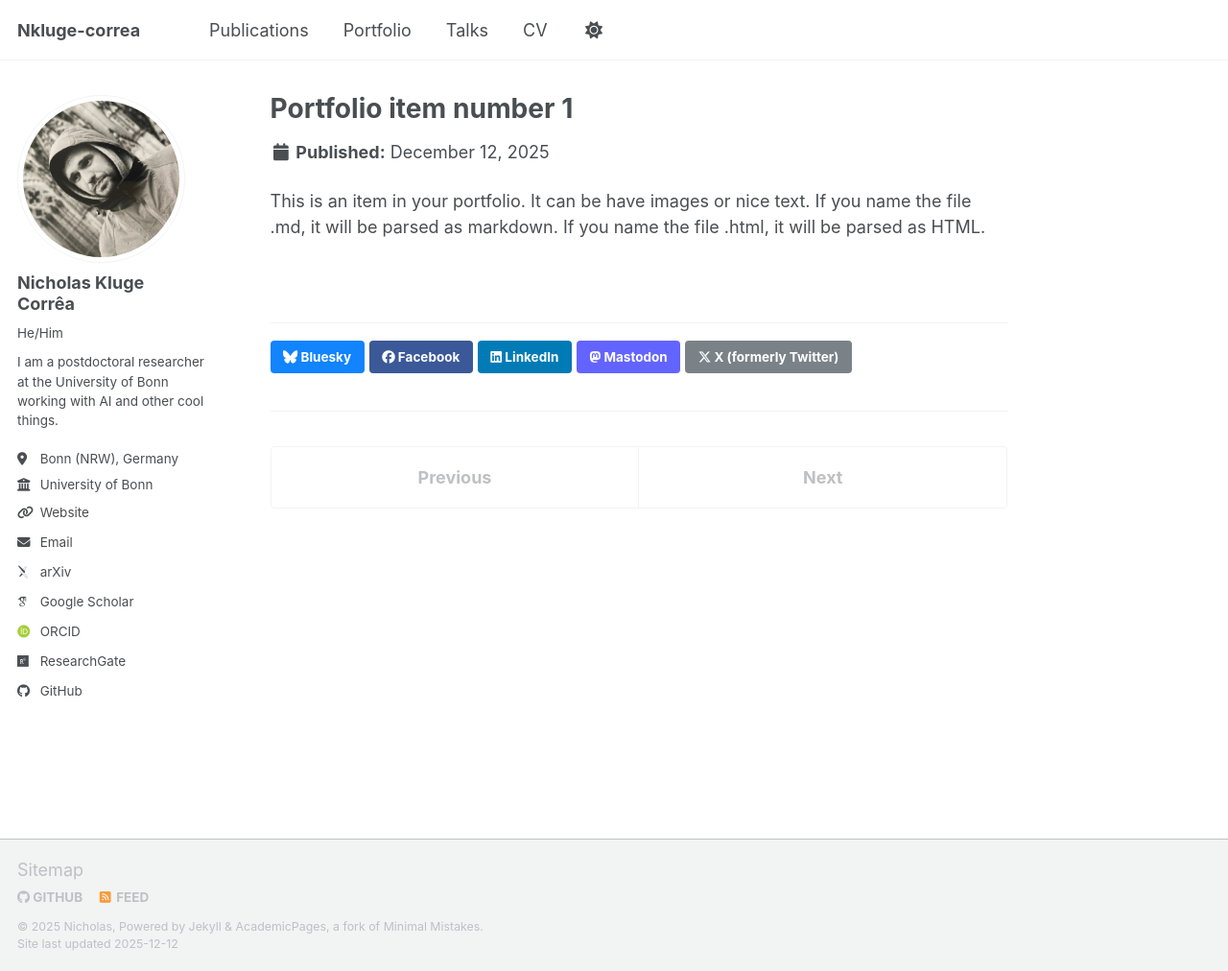
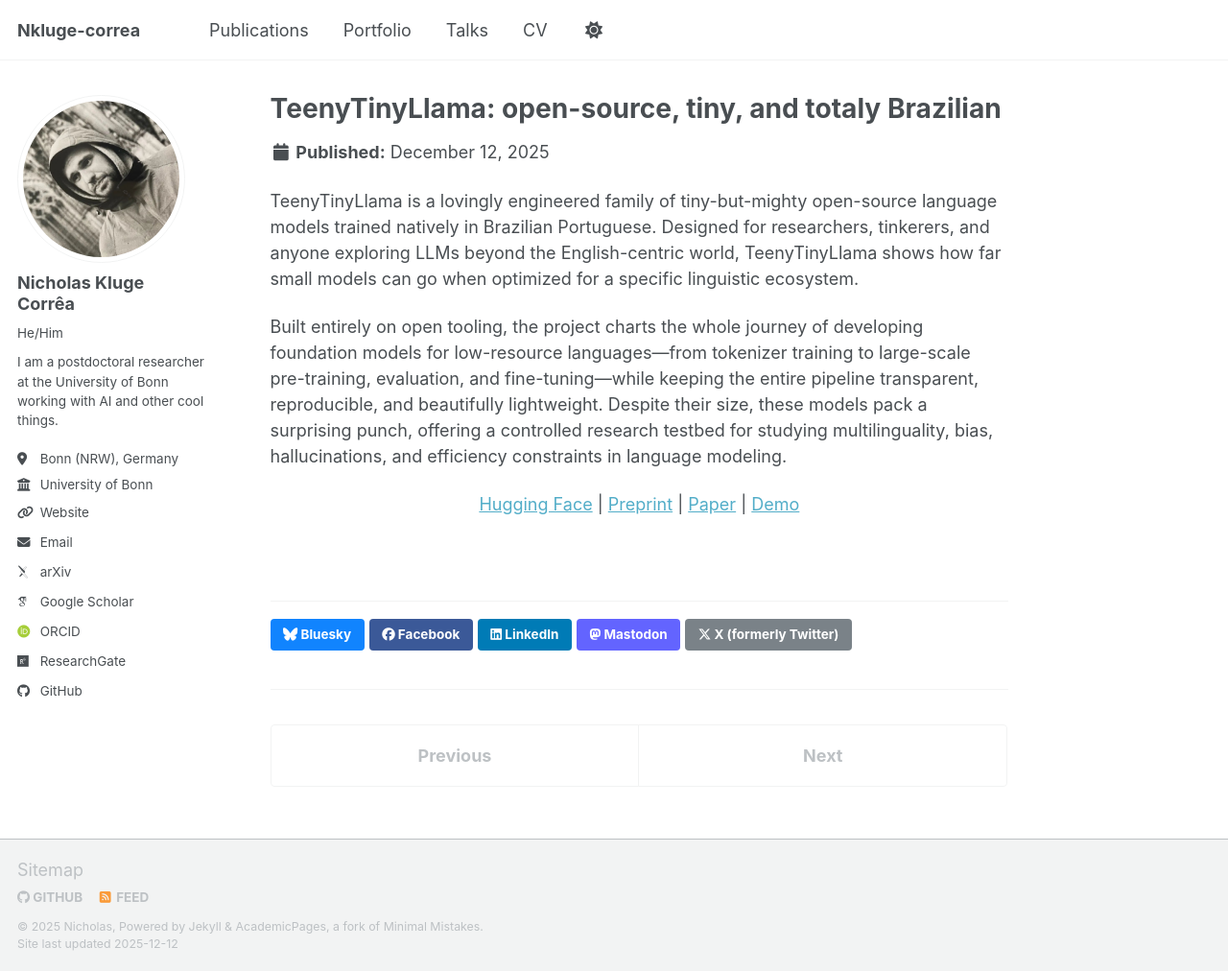
Before and after one commit to Nkluge-correa/hello, a Jekyll site: the page built from _portfolio/portfolio-1.md, in a window 1280 px wide and 1012 px high. Shown: the whole window at 96% size. Built offline with Jekyll 4.4.1, drawn with Linux system fonts in a browser that asks for light colours; some web fonts are replaced; a script bundle is joined from its source files by our own code; library files that are not in the unit come from our copies.

Commit message:
Revise portfolio item to highlight TeenyTinyLlama
Updated portfolio item to feature TeenyTinyLlama initiative with detailed description and links.

```diff
--- a/_portfolio/portfolio-1.md
+++ b/_portfolio/portfolio-1.md
@@ -1,7 +1,21 @@
 ---
-title: "Portfolio item number 1"
-excerpt: "Short description of portfolio item number 1<br/><img src='/images/500x300.png'>"
+title: "TeenyTinyLlama: open-source, tiny, and totaly Brazilian"
+excerpt: "TeenyTinyLlama is an open‑source initiative dedicated to developing compact yet capable foundational language models trained natively in Brazilian Portuguese.<br/><img src='/images/teeny-tiny-llama-logo.png'>"
 collection: portfolio
 ---
 
-This is an item in your portfolio. It can be have images or nice text. If you name the file .md, it will be parsed as markdown. If you name the file .html, it will be parsed as HTML.
+TeenyTinyLlama is a lovingly engineered family of tiny-but-mighty open-source language models trained natively in Brazilian Portuguese. Designed for researchers, tinkerers, and anyone exploring LLMs beyond the English-centric world, TeenyTinyLlama shows how far small models can go when optimized for a specific linguistic ecosystem.
+
+Built entirely on open tooling, the project charts the whole journey of developing foundation models for low-resource languages—from tokenizer training to large-scale pre-training, evaluation, and fine-tuning—while keeping the entire pipeline transparent, reproducible, and beautifully lightweight. Despite their size, these models pack a surprising punch, offering a controlled research testbed for studying multilinguality, bias, hallucinations, and efficiency constraints in language modeling.
+
+<div style="text-align: center;">
+  <p>
+    <a href="https://huggingface.co/collections/nicholasKluge/teenytinyllama-6582ea8129e72d1ea4d384f1" target="_blank" rel="noopener noreferrer">Hugging Face</a>
+    <span aria-hidden="true"> | </span>
+    <a href="https://arxiv.org/abs/2401.16640" target="_blank" rel="noopener noreferrer">Preprint</a>
+    <span aria-hidden="true"> | </span>
+    <a href="https://www.sciencedirect.com/science/article/pii/S2666827024000343?via%3Dihub" target="_blank" rel="noopener noreferrer">Paper</a>
+    <span aria-hidden="true"> | </span>
+    <a href="https://huggingface.co/spaces/nicholasKluge/TeenyTinyLlama-Chat" target="_blank" rel="noopener noreferrer">Demo</a>
+  </p>
+</div>
```
